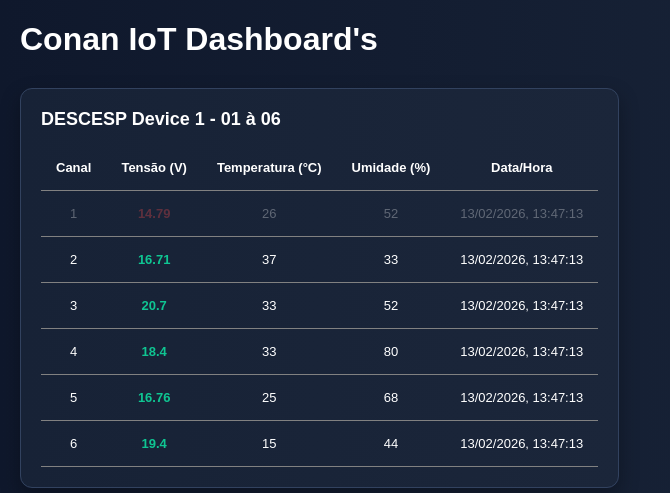
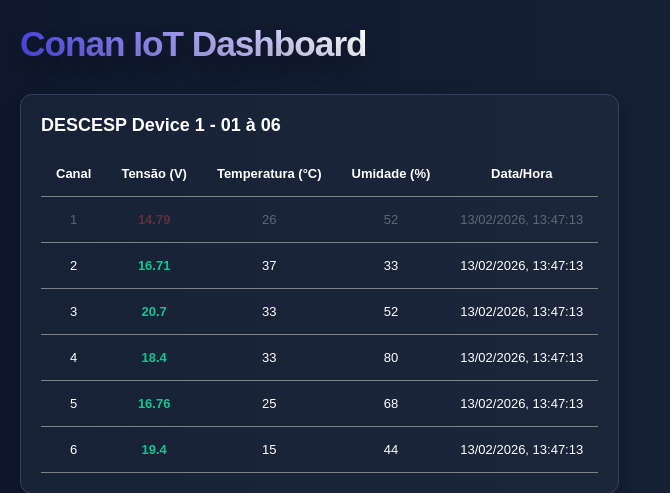
Before and after one commit to KauaLQ/esp32_USB_CDC, a FastAPI app: page / in a window 1280 px wide. Shown: the part 75-568 px from the top of the page, without its empty margins (0-670 px from the left). Run offline with FastAPI, Linux system fonts and the light colour scheme.

Commit message:
estilizando título da página

```diff
--- a/dashboard/app/templates/index.html
+++ b/dashboard/app/templates/index.html
@@ -17,7 +17,19 @@
         }
 
         h1 {
+            font-size: 2.2rem;
+            font-weight: 800;
             margin-bottom: 30px;
+            letter-spacing: -1px;
+            /* Efeito de degradê no texto */
+            background: linear-gradient(90deg, #4f46e5 0%, #ffffff 100%);
+            -webkit-background-clip: text;
+            -webkit-text-fill-color: transparent;
+            /* Sombra suave para dar profundidade */
+            text-shadow: 0px 10px 20px rgba(0, 0, 0, 0.3);
+            display: flex;
+            align-items: center;
+            gap: 12px;
         }
 
         #container-mynavbar {
@@ -280,7 +292,7 @@
 </nav>
 
 <main id="container-main">
-    <h1>Conan IoT Dashboard's</h1>
+    <h1>Conan IoT Dashboard</h1>
 
     <div id="tables"></div>
 
```
